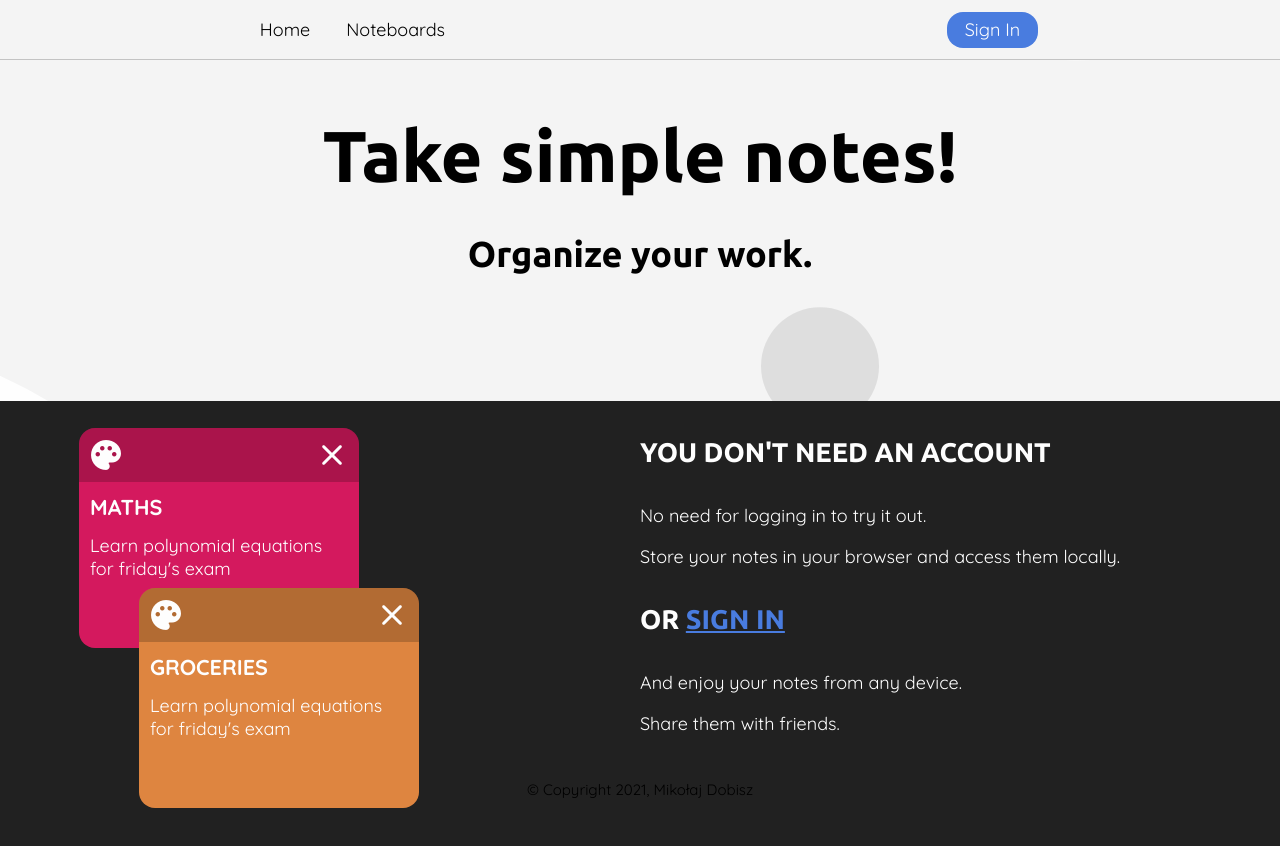
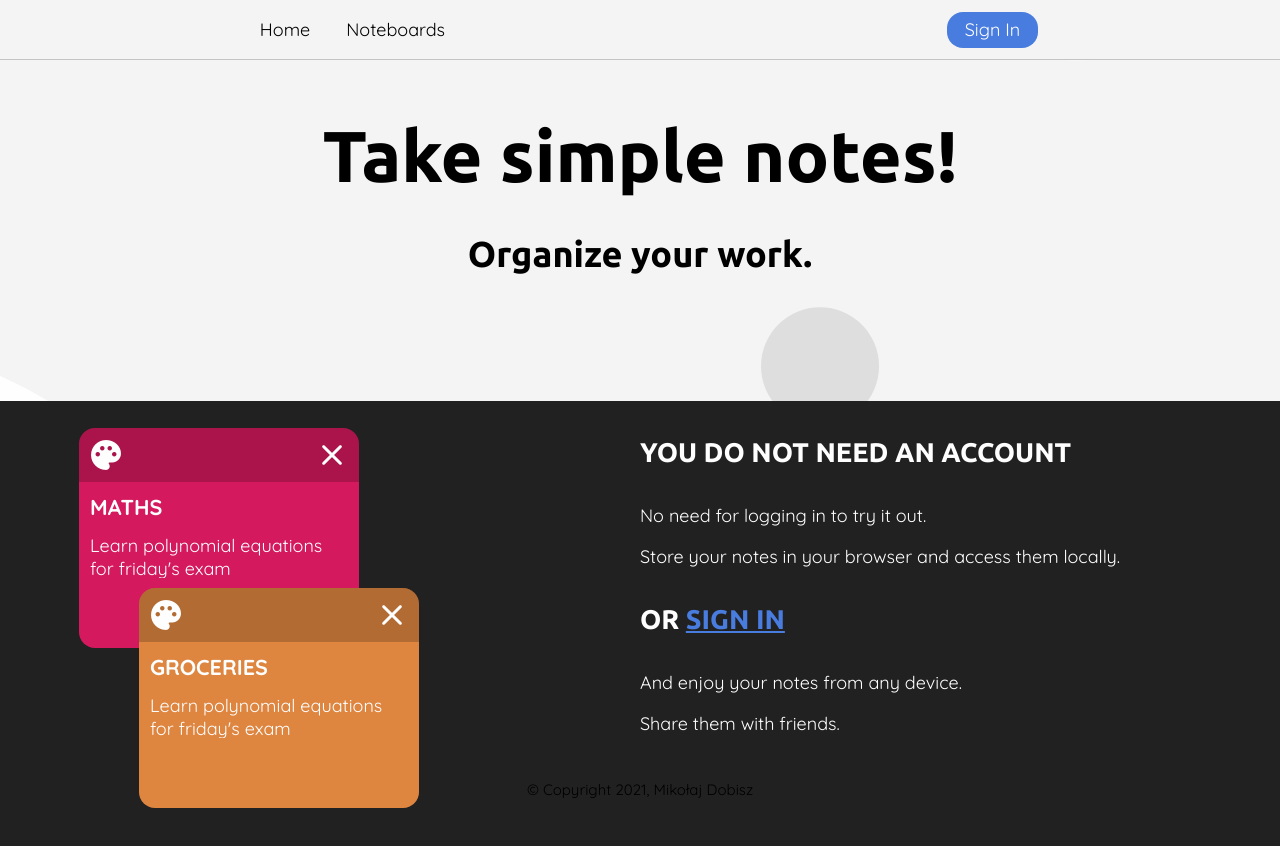
Before and after one commit to mikolajdobisz/simple-notes, a Next.js app: page / in a window 1280 px wide. Shown: the top 846 px of the page. Built offline with nearby package versions, Linux system fonts and the light colour scheme.

Commit message:
commit 3

```diff
--- a/components/BackgroundCanvas.js
+++ b/components/BackgroundCanvas.js
@@ -1,4 +1,4 @@
-import React, { useEffect, useRef } from 'react'
+import React, { useEffect, useRef, useState } from 'react'
 import Circle from '../scripts/Circle'
 import { getRandomFloat, getRandomGray, getRandomInt } from '../scripts/RandomNumber'
 import { Vector2 } from '../scripts/Vector2'
@@ -58,7 +58,7 @@ const BackgroundCanvas = () => {
     return () => {
       window.cancelAnimationFrame(animationFrameId)
     }
-  }, [draw])
+  }, [])
 
   return <canvas className={styles.BackgroundCanvas} ref={canvasRef}/>
 }
--- a/pages/index.js
+++ b/pages/index.js
@@ -36,7 +36,7 @@ export default function Home() {
           </div>
           <div className={styles.right}>
             <h2 className="headline">
-              YOU DON'T NEED AN ACCOUNT
+              YOU DO NOT NEED AN ACCOUNT
             </h2>
             <p>
               No need for logging in to try it out.
```
Also changed, not shown: components/Noteboards.js (+4 -3 lines).
